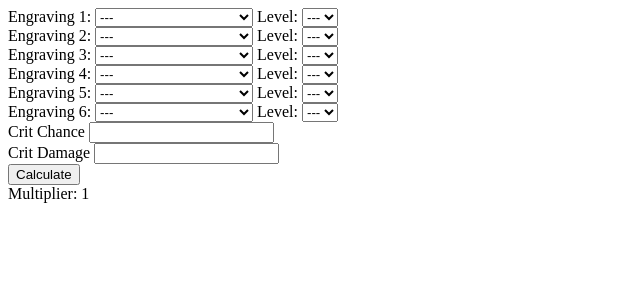
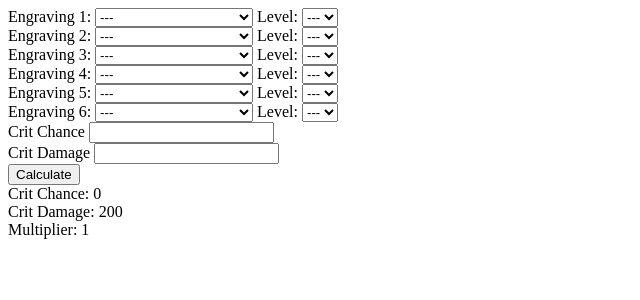
Before and after one commit to simontbui/LOA_dpscalc, a Flask app: page / in a window 1280 px wide. Shown: the top 300 px of the page, without its empty margins (0-640 px from the left). Run offline with Flask 2, Linux system fonts and the light colour scheme.

Commit message:
added list of inputs to output

```diff
--- a/app/routes.py
+++ b/app/routes.py
@@ -13,16 +13,23 @@ def index():
         #form = {'engravings': ['eng1', 'eng2', ---, ---, ...], 'lvl' = ['#', '#', ...],
         #        'crit-select': ['##' or ''], 'critdmg-select': ['##' or '']}
         form = request.form.to_dict(flat=False)
-        engrav_input = form["engravings"]
+        engrav_input = [x for x in form["engravings"] if x != '---']
         lvl_input = [int(x) for x in form["lvl"] if x != '---']
         crit_chance = [int(x) for x in form["crit-select"] if x is not None][0]
         crit_dmg  = [int(x) for x in form["critdmg-select"] if x is not None][0]
         multiplier = final_dps(engravings=engrav_input, engrav_lvl=lvl_input, c_rate=crit_chance,
                                 c_dmg=crit_dmg).multiplier
+
+        return render_template('index.html', engrav_list=engrav_list, multiplier=multiplier,
+                        crit_chance=crit_chance, crit_dmg=crit_dmg, engrav_input=engrav_input,
+                        lvl_input=lvl_input)
     else:
+        crit_chance = 0
+        crit_dmg = 200
         multiplier = 1
 
-    return render_template('index.html', engrav_list=engrav_list, multiplier=multiplier)
+        return render_template('index.html', engrav_list=engrav_list, multiplier=multiplier,
+                                crit_chance=crit_chance, crit_dmg=crit_dmg)
 
 # @app.route('/results', methods=['POST'])
 # def display_multiplier():
--- a/app/templates/index.html
+++ b/app/templates/index.html
@@ -38,6 +38,12 @@
             <button type="submit" id="submit">Calculate</button>
         </form>
 
+        <!-- output -->
+        {% for i in range(engrav_input|length) %}
+        <p1>{{ engrav_input[i] }} {{ lvl_input[i] }}</p1><br>
+        {% endfor %}
+        <p1>Crit Chance: {{ crit_chance }}</p1><br>
+        <p1>Crit Damage: {{ crit_dmg }}</p1><br>
         <p1>Multiplier: {{ multiplier }}</p1>
         <!-- <script src="https://ajax.googleapis.com/ajax/libs/jquery/3.1.0/jquery.min.js"></script>
         <script type="text/javascript">
```
